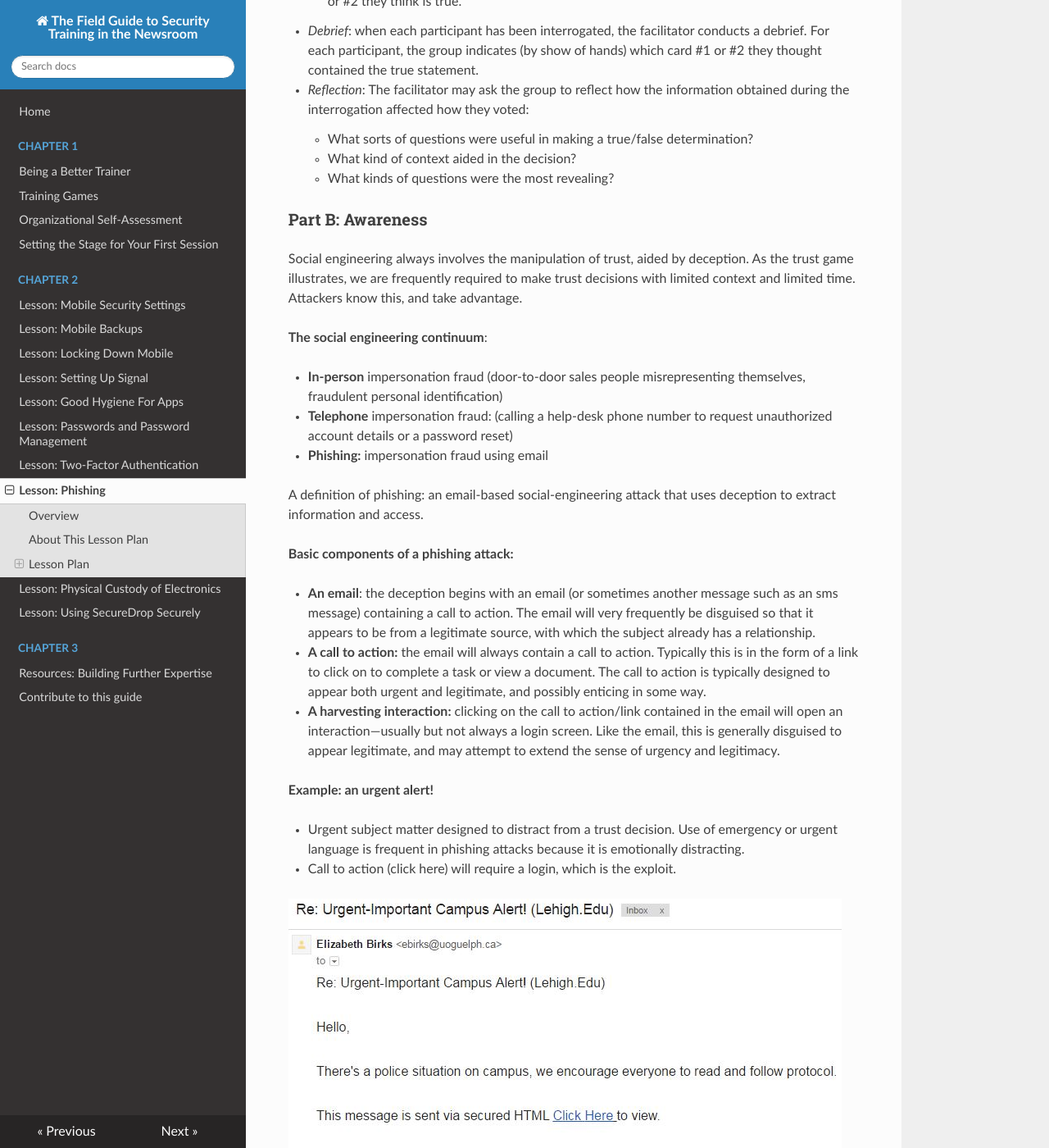
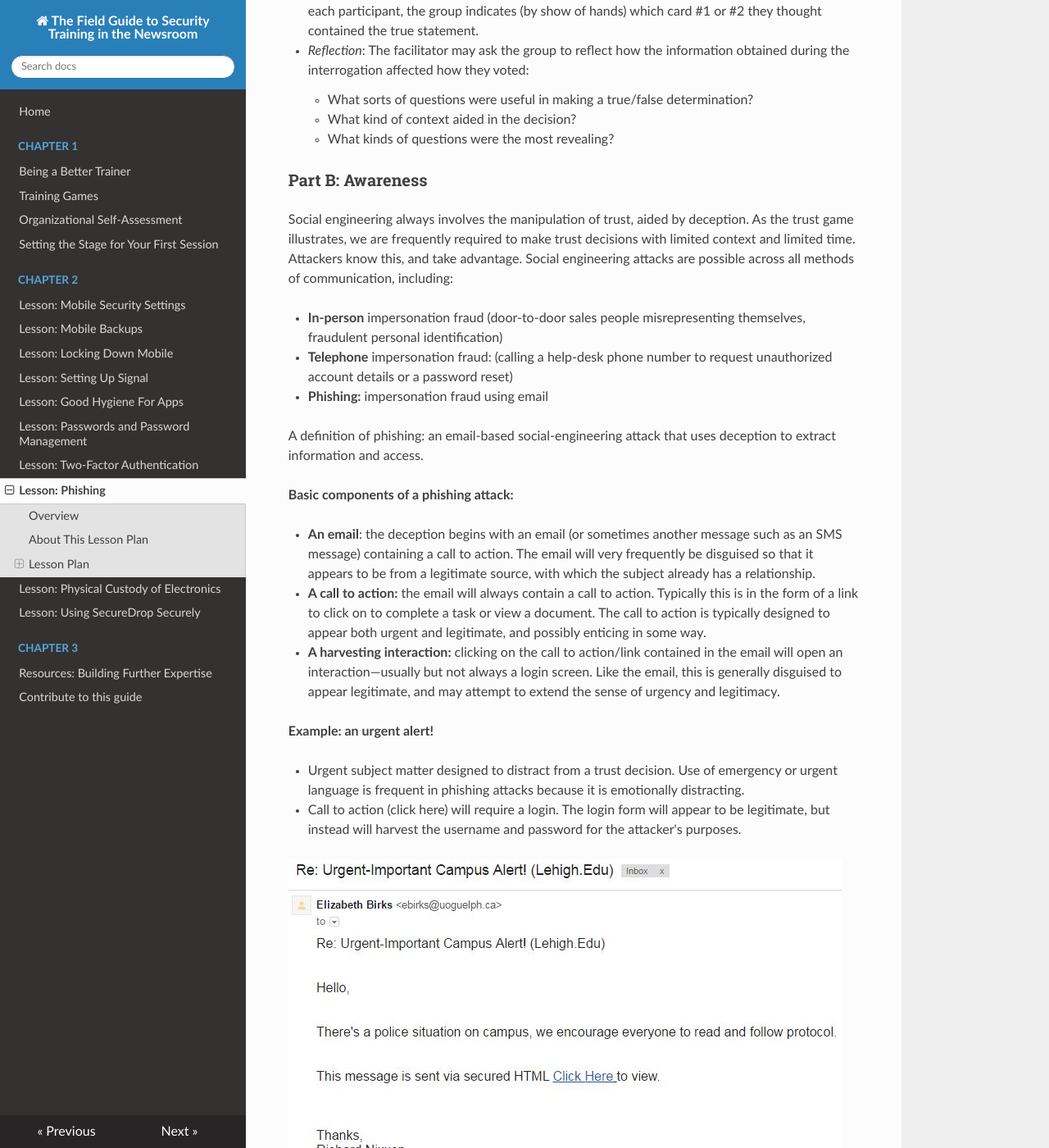
Before and after one commit to OpenNewsLabs/field-guide-security-training-newsroom, an MkDocs documentation site: the page built from docs/Chapter02-08-Phishing.md, in a window 1280 px wide and 1400 px high, scrolled down 1456 px. Shown: the whole window at 82% size. Built offline with MkDocs 1.6.1, drawn with Linux system fonts in a browser that asks for light colours; nearby versions of some CDN libraries; old or Windows-style settings are respelled for this version of MkDocs; some of the changed text lies outside the part shown.

Commit message:
Final edit pass over Phishing before merge, cleaned up TK links in articles

```diff
--- a/docs/Chapter02-08-Phishing.md
+++ b/docs/Chapter02-08-Phishing.md
@@ -2,7 +2,7 @@
 
 ## Overview
 
-*Phishing* is an email-based social engineering tactic that uses misplaced trust to extract information and access. Like other forms of social engineering, its purpose is to trick you (the target) into divulging information that can be used to access to  private data, networks or resources. Phishing is often  *Spear-phishing* is a form of phishing targeted at a particular individual or group. This sort of attack is widespread, common, and responsible for many [notorious examples](https://en.wikipedia.org/wiki/Podesta_emails) of data loss or leakage.
+*Phishing* is an email-based social engineering tactic that uses misplaced trust to extract information and access. Like other forms of social engineering, its purpose is to trick you (the target) into divulging information that can be used to access to  private data, networks or resources. *Spear-phishing* is a form of phishing targeted at a particular individual or group. This sort of attack is widespread, common, and responsible for many [notorious examples](https://en.wikipedia.org/wiki/Podesta_emails) of data loss or leakage.
 
 Defending against phishing begins with *awareness* of particular risks and some basic safety *techniques* and can be aided by the use of certain *tools*.
 
@@ -46,9 +45,7 @@
 
 ### Part B: Awareness
 
-Social engineering always involves the manipulation of trust, aided by deception. As the trust game illustrates, we are frequently required to make trust decisions with limited context and limited time. Attackers know this, and take advantage.
-
-**The social engineering continuum**:
+Social engineering always involves the manipulation of trust, aided by deception. As the trust game illustrates, we are frequently required to make trust decisions with limited context and limited time. Attackers know this, and take advantage. Social engineering attacks are possible across all methods of communication, including:
 
 - **In-person** impersonation fraud (door-to-door sales people misrepresenting themselves, fraudulent personal identification)
 - **Telephone** impersonation fraud: (calling a help-desk phone number to request unauthorized account details or a password reset)
@@ -56,10 +53,9 @@
 
 A definition of phishing: an email-based social-engineering attack that uses deception to extract information and access.
 
-
 **Basic components of a phishing attack:**
 
--   **An email**: the deception begins with an email (or sometimes another message such as an sms message) containing a call to action. The email will very frequently be disguised so that it appears to be from a legitimate source, with which the subject already has a relationship.
+-   **An email**: the deception begins with an email (or sometimes another message such as an SMS message) containing a call to action. The email will very frequently be disguised so that it appears to be from a legitimate source, with which the subject already has a relationship.
 
 -   **A call to action:** the email will always contain a call to action. Typically this is in the form of a link to click on to complete a task or view a document. The call to action is typically designed to appear both urgent and legitimate, and possibly enticing in some way.
 
@@ -69,16 +65,14 @@
 
 -   Urgent subject matter designed to distract from a trust decision. Use of emergency or urgent language is frequent in phishing attacks because it is emotionally distracting.
 
--   Call to action (click here) will require a login, which is the exploit.
+-   Call to action (click here) will require a login. The login form will appear to be legitimate, but instead will harvest the username and password for the attacker's purposes.
 
 ![](img/ch2-8-1.png)
 
 **Example: a document from a trusted source**
 
 - This email appears to be from the government (a more-or-less trusted source).
-
 - In order to open the document, some kind of information or authentication is required, which is the exploit. The document itself may also contain malware.
-
 - Taxes or other financial interactions are frequently exploited by phishers because they may be perceived by their targets as urgent. Freely-available personal data may be included, to increase the chance of deceiving the target.
 
 ![](img/ch2-8-2.png)
@@ -86,7 +80,6 @@
 **Example: brand impersonation**
 
 -   What? You didn’t just spend $711 on Amazon? Better click to find out what this is all about … whoops.
-
 -   False transaction reports, when combined with convincing branding, are frequent vectors.
 
 ![](img/ch2-8-3.png)
@@ -123,7 +116,7 @@
 
 Another reason to slow down is to avoid clicking on anything (links, attachments, etc.) in an untrusted email until a trust decision has been made.
 
-Sanity check: **context**. A first, though not at all sufficient, check on any email is to evaluate whether it is expected or plausible. Is it the result of an activity that we ourselves initiated -- for example a transaction that we initiated or expected? Anything that comes as a surprise or out of the blue should be automatically suspect.
+**Sanity check: context**. A first, though not at all sufficient, check on any email is to evaluate whether it is expected or plausible. Is it the result of an activity that we ourselves initiated -- for example a transaction that we initiated or expected? Anything that comes as a surprise or out of the blue should be automatically suspect.
 
 
 **Techniques: Evaluating emails: implicit factors**
@@ -144,7 +137,7 @@
 
 In the above example, the bank has sent an email from an unexpected domain. This is highly suggestive of phishing. Note that you must check the *domain*, and not the display name when checking this.
 
-*Note*: [*from domains are easy to spoof*](https://en.wikipedia.org/wiki/Email_spoofing), and therefore a correct-looking address here doesn’t prove that an email is legitimate. However, an obviously bad address in this space strongly suggests that an email is probably illegitimate.
+*Note*: [*"From:" domains are easy to spoof*](https://en.wikipedia.org/wiki/Email_spoofing), and therefore a correct-looking address here doesn’t prove that an email is legitimate. However, an obviously bad address in this space strongly suggests that an email is probably illegitimate.
 
 **Techniques: checking the domain of any links or downloads**
 The closest thing to a conclusive test for a phishing email is to examine the **domain** of any link it contains. This will likely require checking the HTML markup of the email or otherwise determining what domain the email is attempting to link you to.
@@ -178,15 +171,15 @@
 
 **Links in the news:**
 
-- <https://twitter.com/ericgeller/status/944205900138430464>
+- <https://twitter.com/ericgeller/status/944205900138430464> - "Journalists were Fancy Bear's #3 target, after diplomats and Democrats..."
 
-- <https://gizmodo.com/heres-how-easy-it-is-to-get-trump-officials-to-click-on-1794963635>
+- <https://gizmodo.com/heres-how-easy-it-is-to-get-trump-officials-to-click-on-1794963635> - Gizmodo sent test spearphishing emails to senior Trump administration officials, and almost half of them fell for it.
 
-- <https://www.buzzfeed.com/sheerafrenkel/russian-hackers-faked-gmail-password-form-to-invade-dnc-emai>
+- <https://www.buzzfeed.com/sheerafrenkel/russian-hackers-faked-gmail-password-form-to-invade-dnc-emai> - Hancy Bear used a fake domain, accounts-google.com, in a spearphishing attack against DNC officials.
 
-- <https://en.wikipedia.org/wiki/Podesta_emails and https://en.wikipedia.org/wiki/2016_Democratic_National_Committee_email_leak>
+- <https://en.wikipedia.org/wiki/Podesta_emails> and <https://en.wikipedia.org/wiki/2016_Democratic_National_Committee_email_leak> - Wikipedia's pages on the 2016 DNC hacks.
 
-- <https://www.welivesecurity.com/2016/04/23/sms-phishing-attackers-continue-pursue-apple-users/>
+- <https://www.welivesecurity.com/2016/04/23/sms-phishing-attackers-continue-pursue-apple-users/> - Social engineering via SMS - attackers used texts to phish for targets' Apple iCloud credentials.
 
 
 **Other resources:**
```
Also changed, not shown: other parts of docs/Chapter02-08-Phishing.md (+2 -3 lines), docs/Chapter02-03-Locking-Down-Mobile.md (+1 -1 lines), docs/Chapter02-06-Passwords.md (+3 -3 lines), docs/Chapter02-07-Two-Factor-Authentication.md (+2 -2 lines).
